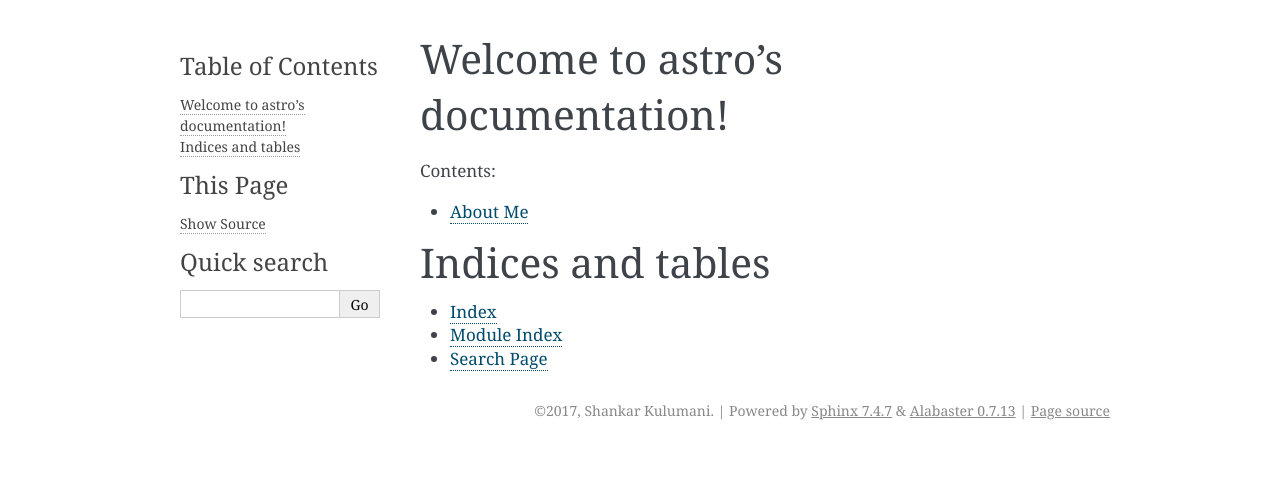
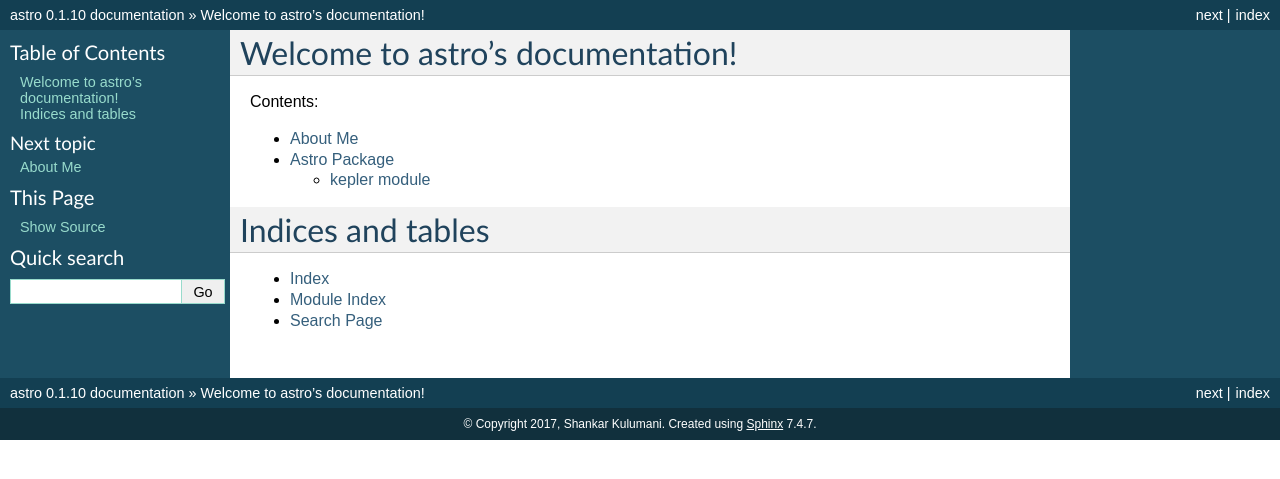
Before and after one commit to skulumani/astro, a Sphinx documentation site: the page built from docs/index.rst, in a window 1280 px wide. Shown: the top 479 px of the page. Built offline with Sphinx 7.4.7, drawn with Linux system fonts in a browser that asks for light colours.

Commit message:
Setup autodoc extension

```diff
--- a/docs/conf.py
+++ b/docs/conf.py
@@ -17,9 +17,9 @@
 # add these directories to sys.path here. If the directory is relative to the
 # documentation root, use os.path.abspath to make it absolute, like shown here.
 #
-# import os
-# import sys
-# sys.path.insert(0, os.path.abspath('.'))
+import os
+import sys
+sys.path.insert(0, os.path.abspath('../'))
 
 
 # -- General configuration ------------------------------------------------
@@ -31,7 +31,9 @@
 # Add any Sphinx extension module names here, as strings. They can be
 # extensions coming with Sphinx (named 'sphinx.ext.*') or your custom
 # ones.
-extensions = ['sphinx.ext.mathjax']
+extensions = [
+    'sphinx.ext.mathjax',
+    'sphinx.ext.autodoc']
 
 # Add any paths that contain templates here, relative to this directory.
 templates_path = ['_templates']
@@ -83,7 +85,7 @@
 # The theme to use for HTML and HTML Help pages.  See the documentation for
 # a list of builtin themes.
 #
-html_theme = 'alabaster'
+html_theme = 'default'
 
 # Theme options are theme-specific and customize the look and feel of a theme
 # further.  For a list of options available for each theme, see the
--- /dev/null
+++ b/docs/documentation.rst
@@ -0,0 +1,9 @@
+Astro Package
+=============
+
+kepler module
+------------
+
+.. automodule:: astro.kepler
+   :members:
+   :show-inheritance:
--- a/docs/index.rst
+++ b/docs/index.rst
@@ -11,6 +11,7 @@
    :caption: Contents:
 
    about_me.rst
+   documentation.rst
 
 
 Indices and tables
```
